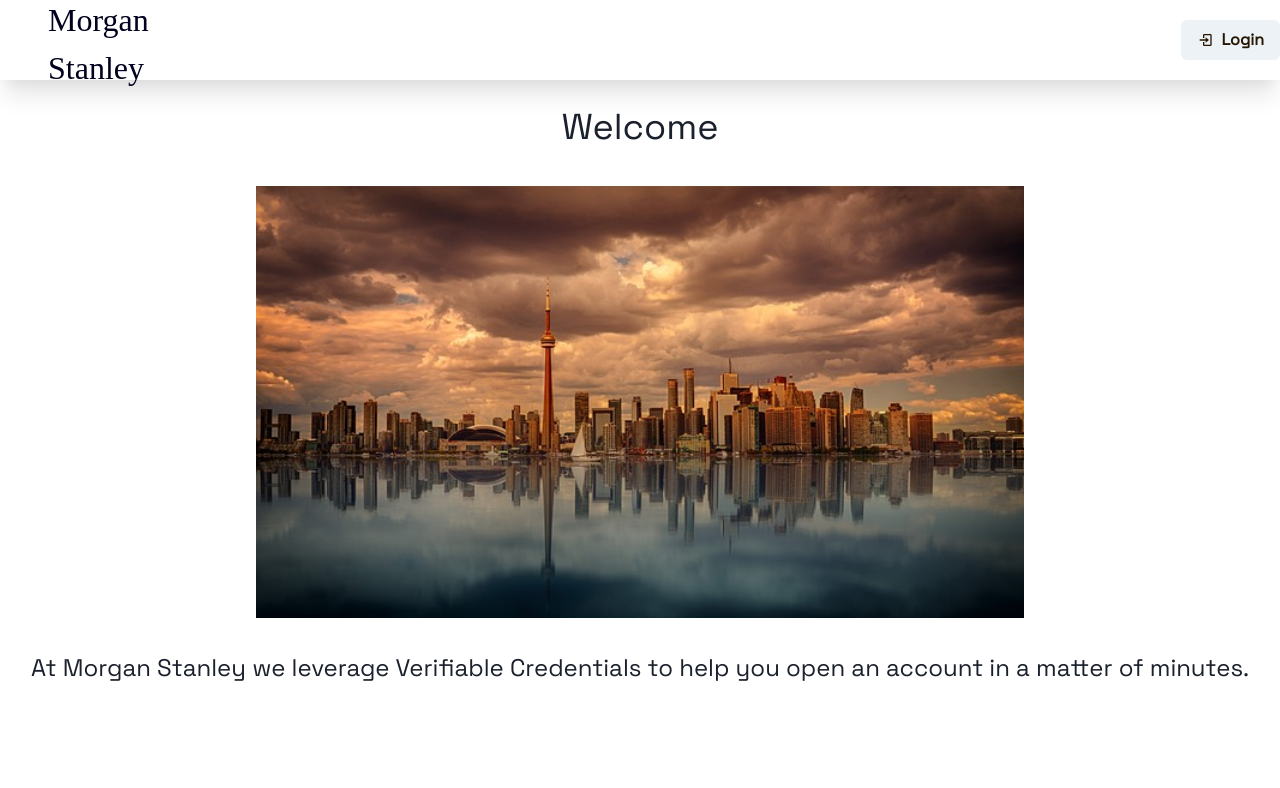
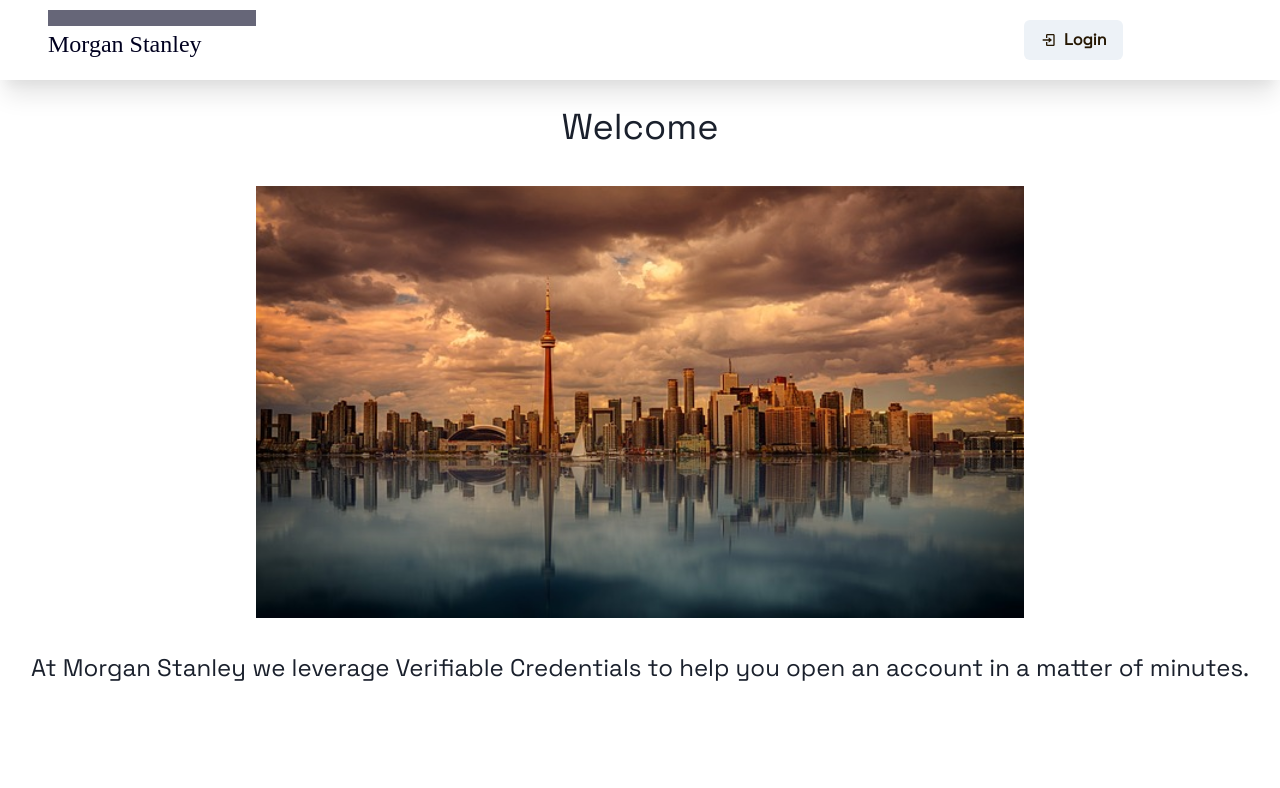
Before and after one commit to Web3DreamTeam/BankPortalFrontend, a Next.js app in the folder bank-portal-app/: page / in a window 1280 px wide. Shown: the top 788 px of the page. Built offline with nearby package versions, Linux system fonts and the light colour scheme; no server answers.

Commit message:
minor changes for demo

```diff
--- a/bank-portal-app/src/app/components/common/Navbar/index.tsx
+++ b/bank-portal-app/src/app/components/common/Navbar/index.tsx
@@ -1,6 +1,6 @@
-'use client'
+"use client";
 import React, { useEffect, useState } from "react";
-import {Button, Divider, Flex, Image, Text } from "@chakra-ui/react";
+import { Button, Divider, Flex, Image, Text } from "@chakra-ui/react";
 import Link from "next/link";
 import UserModal from "./UserModal";
 import LoginModal from "./LoginModal";
@@ -8,36 +8,71 @@ import { BiLogIn, BiUserCircle } from "react-icons/bi";
 import { useDIDContext } from "@/app/context";
 
 const Navbar = () => {
-
-    const {did} = useDIDContext();
+  const { did } = useDIDContext();
   const [isUserModalOpen, setIsUserModalopen] = useState(false);
   const [isLoginModalOpen, setIsLoginModalOpen] = useState(false);
 
   useEffect(() => {
     console.log(did);
-    },[did])
+  }, [did]);
 
   return (
-        <Flex w={'100%'} boxShadow={'xl'} height={"10vh"}>
-        <UserModal isOpen={isUserModalOpen} onClose={() => setIsUserModalopen(false)}/>
-        <LoginModal isOpen={isLoginModalOpen} onClose={() => setIsLoginModalOpen(false)}/>
-        <Flex w={'100%'} flexDirection={'row'} justifyContent={'space-between'} alignItems={'center'}>
-            <Flex alignItems={'center'} justifyContent={'space-between'}>
-                <Flex flexDirection={'column'}>
-                    <Divider w={'72%'} ml={12} border={'8px solid'} color={'#00001f'}/>
-                    <Text fontWeight={'light'} ml={12} mb={2} fontSize={32} fontFamily={'Times New Roman'} color={'#00001f'}>Morgan Stanley</Text>
+    <Flex w={"100%"} boxShadow={"xl"} height={"10vh"}>
+      <UserModal
+        isOpen={isUserModalOpen}
+        onClose={() => setIsUserModalopen(false)}
+      />
+      <LoginModal
+        isOpen={isLoginModalOpen}
+        onClose={() => setIsLoginModalOpen(false)}
+      />
+      <Flex
+        w={"100%"}
+        flexDirection={"row"}
+        justifyContent={"space-between"}
+        alignItems={"center"}
+      >
+        <Flex alignItems={"center"} justifyContent={"space-between"}>
+          <Flex flexDirection={"column"} width={"25vw"}>
+            <Divider w={"60%"} ml={12} border={"8px solid"} color={"#00001f"} />
+            <Text
+              fontWeight={"light"}
+              ml={12}
+              mb={2}
+              fontSize={24}
+              fontFamily={"Times New Roman"}
+              color={"#00001f"}
+            >
+              Morgan Stanley
+            </Text>
           </Flex>
-                <Flex marginLeft={'75vw'} flexDirection={'row'} justifyContent={'flex-end'}>
-                    {!did ?
-                    <Button leftIcon={<BiLogIn/>} onClick={() => setIsLoginModalOpen(true)}   color={'#261803'}>Login</Button>
-                :
-                    <Button leftIcon={<BiUserCircle/>} onClick={() => setIsUserModalopen(true)}  color={'#261803'}>Profile</Button>
-                    }
+          <Flex
+            marginLeft={"55vw"}
+            flexDirection={"row"}
+            justifyContent={"flex-end"}
+          >
+            {!did ? (
+              <Button
+                leftIcon={<BiLogIn />}
+                onClick={() => setIsLoginModalOpen(true)}
+                color={"#261803"}
+              >
+                Login
+              </Button>
+            ) : (
+              <Button
+                leftIcon={<BiUserCircle />}
+                onClick={() => setIsUserModalopen(true)}
+                color={"#261803"}
+              >
+                Profile
+              </Button>
+            )}
           </Flex>
         </Flex>
       </Flex>
     </Flex>
   );
-}
+};
 
 export default Navbar;
--- a/bank-portal-app/src/app/components/common/VerificationModal/index.tsx
+++ b/bank-portal-app/src/app/components/common/VerificationModal/index.tsx
@@ -1,91 +1,144 @@
-import { requestPresentation, verifyCredentials } from "@/app/utils/agentService";
-import { Button, Divider, Flex, FormControl, FormLabel, Icon, Input, Modal, ModalBody, ModalContent, ModalHeader, ModalOverlay, Progress, Stack, Text, useInterval } from "@chakra-ui/react";
+import {
+  requestPresentation,
+  verifyCredentials,
+} from "@/app/utils/agentService";
+import {
+  Button,
+  Divider,
+  Flex,
+  FormControl,
+  FormLabel,
+  Icon,
+  Input,
+  Modal,
+  ModalBody,
+  ModalContent,
+  ModalHeader,
+  ModalOverlay,
+  Progress,
+  Stack,
+  Text,
+  useInterval,
+} from "@chakra-ui/react";
 import { useEffect, useState } from "react";
 import QRCode from "react-qr-code";
-import {BiSolidCheckCircle} from 'react-icons/bi'
+import { BiSolidCheckCircle } from "react-icons/bi";
 import { useDIDContext } from "@/app/context";
 import { KYBCredentials, KYCCredentials } from "@/app/utils/constants";
 
 interface VerificationModalProps {
   isOpen: boolean;
   onClose: () => void;
-    setFormData: (data:any) => void;
-    formType:string;
+  setFormData: (data: any) => void;
+  formType: string;
 }
 
-const VerificationModal = ({isOpen, onClose, formType,setFormData}:VerificationModalProps) => {
+const VerificationModal = ({
+  isOpen,
+  onClose,
+  formType,
+  setFormData,
+}: VerificationModalProps) => {
   // verification process states
-    const {did} = useDIDContext();
+  const { did } = useDIDContext();
   const [qrData, setQRData] = useState<any>(undefined);
   const [verified, setVerified] = useState(false);
 
   const handlePresentationRequest = async () => {
-        const data = await requestPresentation(did, formType === 'KYC' ? KYCCredentials : KYBCredentials);
+    const data = await requestPresentation(
+      did,
+      formType === "KYC" ? KYCCredentials : KYBCredentials
+    );
     console.log(data);
     setQRData(data);
+  };
+
+  const checkIsObjectEmpty = (obj: any) => {
+    for (var key in obj) {
+      if (Object.hasOwn(obj, key)) return false;
     }
+    return true;
+  };
 
   const handleVerifyPresentation = async () => {
-        if(qrData) {
+    if (qrData) {
       const data = await verifyCredentials(qrData.data.id);
       console.log(data);
-                if(data && data.vp && data.vp.verified && data.disclosed && data.disclosed.length > 0) { // sd -jwt
-                    setVerified(data.vp.verified);
-                    // bubble up the VC data to fill the form
-                    setFormData(data);
-
-                }
-                if(data && data.verified) {
-                    setVerified(data.verified);
-                    // bubble up the VC data to fill the form
-                    setFormData(data.verifiablePresentation.verifiableCredential);
+      var isDisclosed = false;
+      if (data && data.disclosed) {
+        for (var element in data.disclosed) {
+          if (!checkIsObjectEmpty(data.disclosed[element])) {
+            isDisclosed = true;
+            break;
           }
         }
       }
 
-    useInterval(() => {
-        if(!qrData && isOpen)
-            handlePresentationRequest();
-        if((qrData && !verified))
-            handleVerifyPresentation();
-    },!verified ? 2000 : null)
+      if (data && data.vp && data.vp.verified && isDisclosed) {
+        // sd -jwt
+        setVerified(data.vp.verified);
+        // bubble up the VC data to fill the form
+        setFormData(data);
+      }
+      if (data && data.vp?.verified) {
+        setVerified(data.vp.verified);
+        // bubble up the VC data to fill the form
+        setFormData(data.vp.verifiablePresentation.verifiableCredential);
+      }
+    }
+  };
 
-    useEffect(() => {
-    },[qrData,verified]);
+  useInterval(
+    () => {
+      if (!qrData && isOpen) handlePresentationRequest();
+      if (qrData && !verified) handleVerifyPresentation();
+    },
+    !verified ? 2000 : null
+  );
+
+  useEffect(() => {}, [qrData, verified]);
 
   return (
     <Modal isOpen={isOpen} onClose={onClose}>
-            <ModalOverlay/>
+      <ModalOverlay />
       <ModalContent>
         <ModalHeader>
-                <Flex w='100%' justify='space-between'>
-                    <Text fontWeight='bold'>Verification Process</Text>
-                    <Button onClick={onClose} variant='close'>Close</Button>
+          <Flex w="100%" justify="space-between">
+            <Text fontWeight="bold">Verification Process</Text>
+            <Button onClick={onClose} variant="close">
+              Close
+            </Button>
           </Flex>
         </ModalHeader>
-                <ModalBody justifyContent={'center'}>
-                <Divider border='2px solid #FOBD3F'></Divider>
+        <ModalBody justifyContent={"center"}>
+          <Divider border="2px solid #FOBD3F"></Divider>
           <FormControl isRequired>
             <Stack spacing={2}>
-                        <Text fontWeight={'bold'} textAlign={'center'}>Follow the Instructions</Text>
-                            {(qrData && !verified) &&
-                            <Flex mb={5} alignItems={'center'} flexDirection={'column'}>
+              <Text fontWeight={"bold"} textAlign={"center"}>
+                Follow the Instructions
+              </Text>
+              {qrData && !verified && (
+                <Flex mb={5} alignItems={"center"} flexDirection={"column"}>
                   <FormLabel>Scan QR</FormLabel>
-                                <QRCode size={200} value={JSON.stringify(qrData)}/>
+                  <QRCode size={200} value={JSON.stringify(qrData)} />
                 </Flex>
-                            }
-                            {verified &&
-                            <Flex flexDirection={'column'} alignItems={'center'}>
+              )}
+              {verified && (
+                <Flex flexDirection={"column"} alignItems={"center"}>
                   <Text>Credentials Verified Successfully</Text>
-                                <Icon boxSize={100} color={'green.400'} as={BiSolidCheckCircle}></Icon>
+                  <Icon
+                    boxSize={100}
+                    color={"green.400"}
+                    as={BiSolidCheckCircle}
+                  ></Icon>
                 </Flex>
-                            }
+              )}
             </Stack>
           </FormControl>
         </ModalBody>
       </ModalContent>
     </Modal>
   );
-}
+};
 
 export default VerificationModal;
```
Lines whose indentation alone changed are shown as unchanged.
